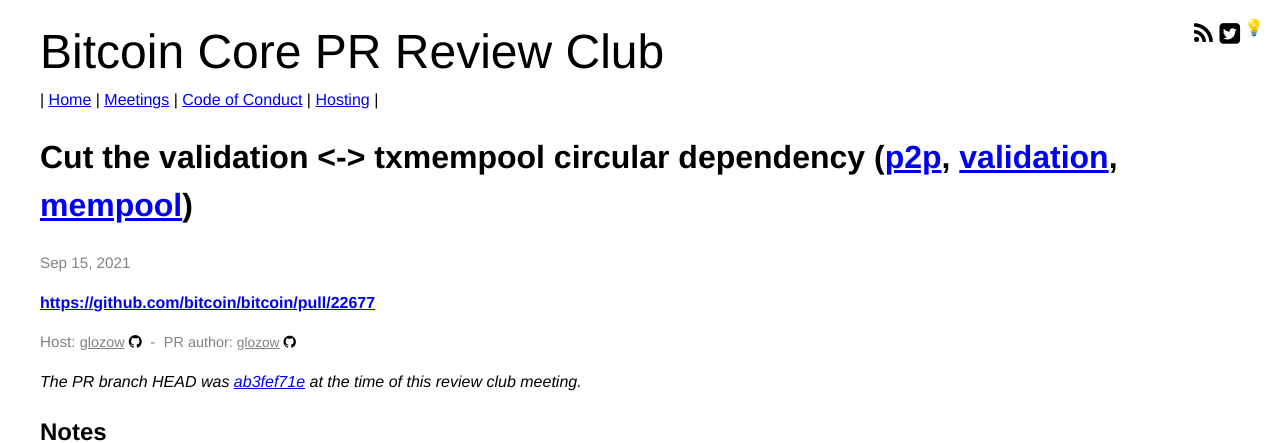
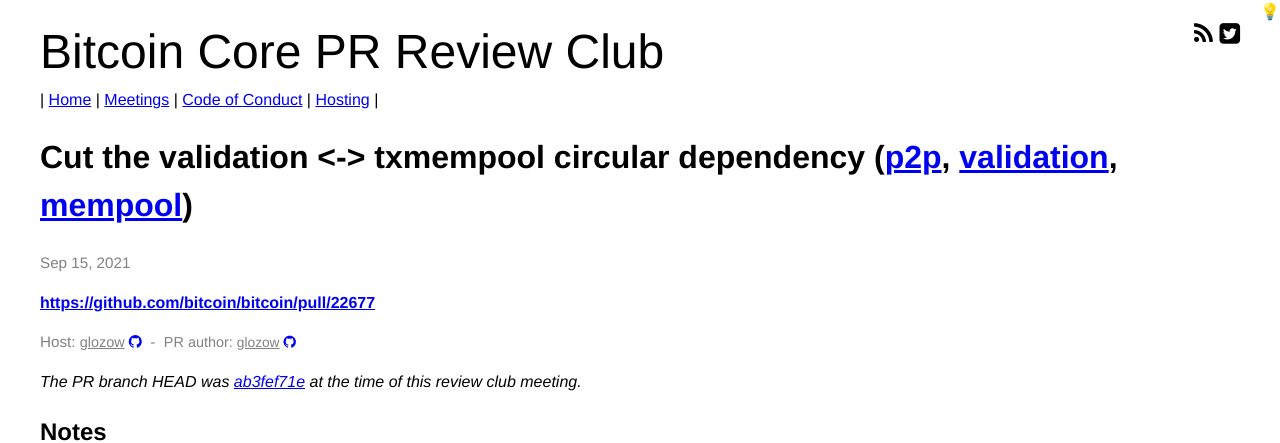
Before and after one commit to bitcoin-core-review-club/website, a Jekyll site: the page built from _posts/2021-09-15-#22677.md, in a window 1280 px wide. Shown: the top 443 px of the page. Built offline with Jekyll 4.4.1, drawn with Linux system fonts in a browser that asks for light colours.

Commit message:
Carve out dark mode changes and update ruby plus deps to 3.4.

```diff
--- a/Gemfile
+++ b/Gemfile
@@ -20,3 +20,9 @@
 
 # HTTP bindings to libcurl - https://github.com/taf2/curb
 gem 'curb'
+
+gem "logger", "~> 1.7"
+
+gem "base64", "~> 0.2.0"
+
+gem "bigdecimal", "~> 3.1"
--- a/_includes/social-media-links.html
+++ b/_includes/social-media-links.html
@@ -3,7 +3,7 @@
     {% assign sm = site.data.social-media %}
     {% for entry in sm %}
         {% assign key = entry | first %}
-        <a href="{{ sm[key].href }}" title="{{ sm[key].title }}"><i class="fa {{ sm[key].fa-icon }}"></i></a>
+        <a href="{{ sm[key].href }}" title="{{ sm[key].title }}"><i class="fa {{ sm[key].fa-icon }}" style="color: #000000;"=></i></a>
     {% endfor %}
 </div>
 {% endif %}
--- a/_layouts/default.html
+++ b/_layouts/default.html
@@ -13,41 +13,14 @@
       {% include header.html %}
       {{ content }}
       {% include footer.html %}
-    </div>
-  </div>
+    <div>
+  <div>
 
 </body>
 
 <script>
-  function save() {
-    const dark = document.getElementById('color-mode').checked;
-    window.localStorage.setItem('dark', String(dark));
-    applyColorMode(dark);
-  }
-
-  function applyColorMode(dark) {
-    if (dark) {
-      document.documentElement.classList.add('dark-mode');
-    } else {
-      document.documentElement.classList.remove('dark-mode');
-    }
-  }
-
-  function initializeColorMode() {
-    const prefersDarkScheme = window.matchMedia("(prefers-color-scheme: dark)").matches;
-    const storedDarkMode = window.localStorage.getItem('dark');
-    const dark = storedDarkMode !== null ? storedDarkMode === "true" : prefersDarkScheme;
-    document.getElementById('color-mode').checked = dark;
-    applyColorMode(dark);
-  }
-
-  window.matchMedia("(prefers-color-scheme: dark)").addEventListener('change', event => {
-    const dark = event.matches;
-    document.getElementById('color-mode').checked = dark;
-    applyColorMode(dark);
-  });
-
-  initializeColorMode();
+  const dark = window.localStorage.getItem('dark') === "true";
+  document.getElementById('color-mode').checked = dark;
 </script>
 
 </html>
--- a/assets/css/all.sass
+++ b/assets/css/all.sass
@@ -38,7 +38,6 @@
   user-select: none
   right: 0
   position: absolute
-  margin: 1rem
 
 // Light (default)
 #color-mode:not(:checked) ~ .site-container
@@ -51,7 +50,6 @@
   --log-color: #808080
   --target-color: #dddddd
   --meeting-index-color: #606060
-  --icon-color: black
 
 // Dark
 #color-mode:checked ~ .site-container
@@ -64,7 +62,6 @@
   --log-color: #080808
   --target-color: #3a3939
   --meeting-index-color: #8c5e5e
-  --icon-color: white
 
 a
   color: var(--link-color)
@@ -169,7 +166,3 @@
 .social-media-links
   font-size: 50%
   display: flex
-  align-items: flex-end
-
-.fa, .fas, .far, .fal, .fab
-  color: var(--icon-color)
```
Also changed, not shown: Gemfile.lock, 1 other file.
